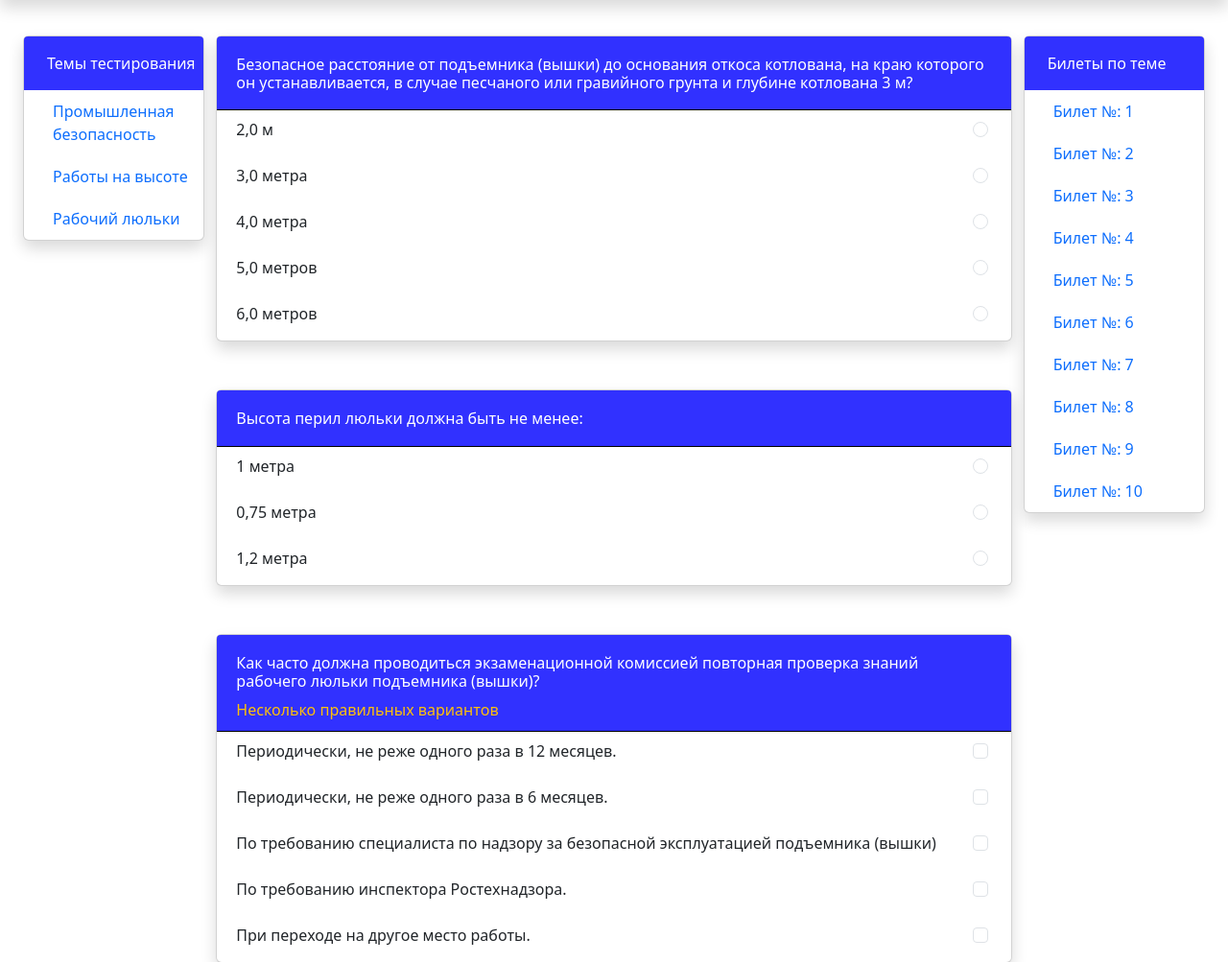
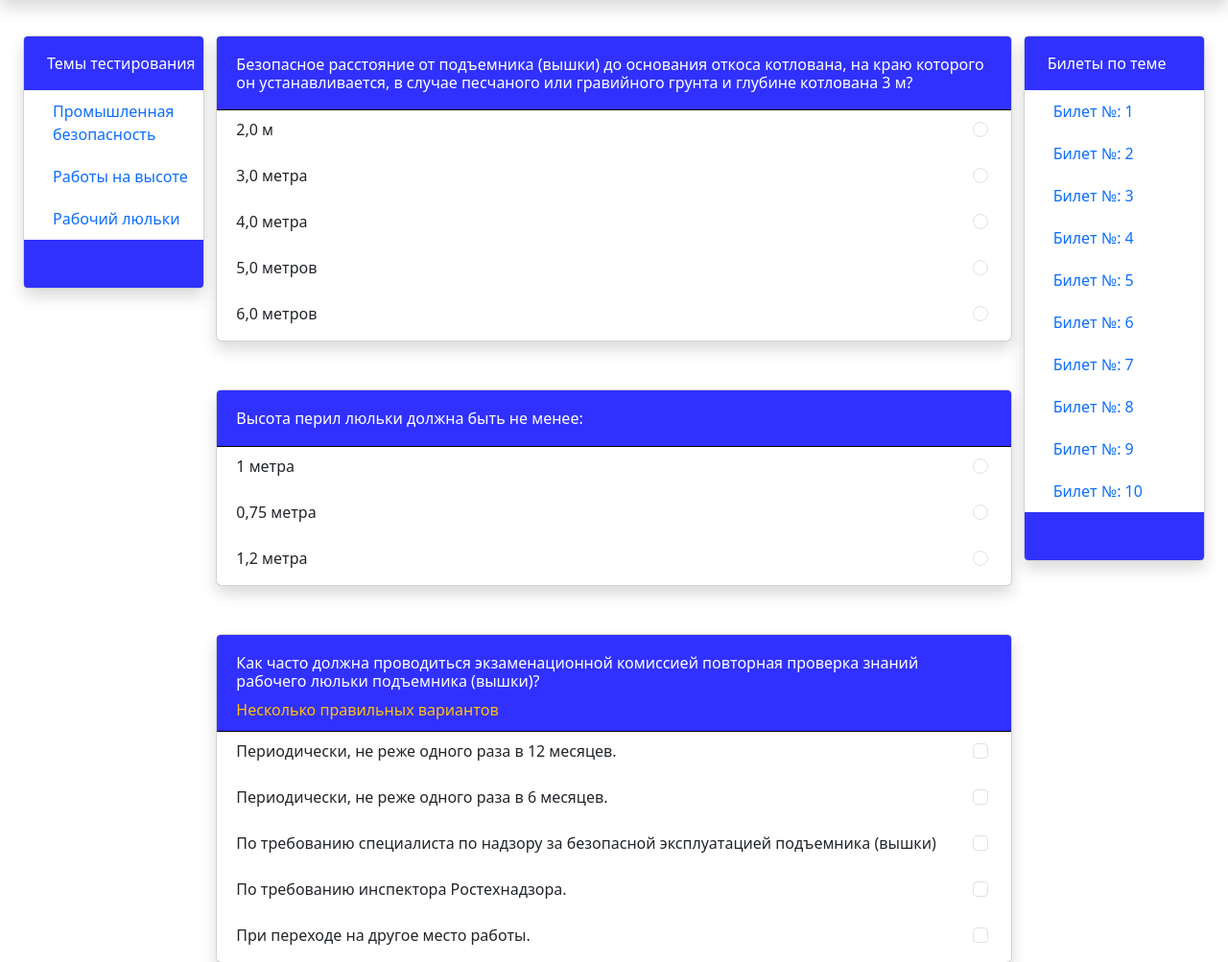
Before and after one commit to Satrey/tickets, a Django app: a page that uses tickets/templates/core/main.html in a window 1280 px wide. Shown: the part 63-1066 px from the top of the page at 96% size. Run offline with Django 4.2, Linux system fonts and the light colour scheme; data comes from the database, SQL or seed files in the repository.

Commit message:
Добавлено нижнее оформление aside.

```diff
--- a/tickets/static/css/styles.css
+++ b/tickets/static/css/styles.css
@@ -89,3 +89,11 @@ li:hover {
     font-size: large;
     font-weight: 400;
 }
+
+.aside-bottom {
+    background-color: rgba(0, 0, 255, 0.808);
+    color: white;
+    border-bottom-left-radius: 4px;
+    border-bottom-right-radius: 4px;
+    height: 50px;
+}
--- a/tickets/templates/core/main.html
+++ b/tickets/templates/core/main.html
@@ -8,6 +8,9 @@
         {% for theme in context.themes %}
             <a class="theme-link active" href='{% url "theme_choice" theme.slug %}'>{{ theme }}</a>
         {% endfor %}
+        <div class="aside-bottom ps-4 pt-3 pb-3">
+
+        </div>
     </div>
 {% endblock %}
 {% block right-aside %}
@@ -18,6 +21,9 @@
         {% for theme in context.themes %}
             <a class="theme-link" href='{% url "theme_choice" theme.slug %}'>{{ theme }}</a>
         {% endfor %}
+        <div class="aside-bottom ps-4 pt-3 pb-3">
+
+        </div>
     </div>
 {% endblock %}
 
--- a/tickets/templates/core/ticket.html
+++ b/tickets/templates/core/ticket.html
@@ -8,6 +8,9 @@
         {% for ticket in context.tickets %}
             <a class="theme-link" href='{% url "ticket" ticket.theme.slug ticket.number %}'>Билет №: {{ ticket.number }}</a>
         {% endfor %}
+        <div class="aside-bottom ps-4 pt-3 pb-3">
+
+        </div>
     </div>
 {% endblock %}
 
```
